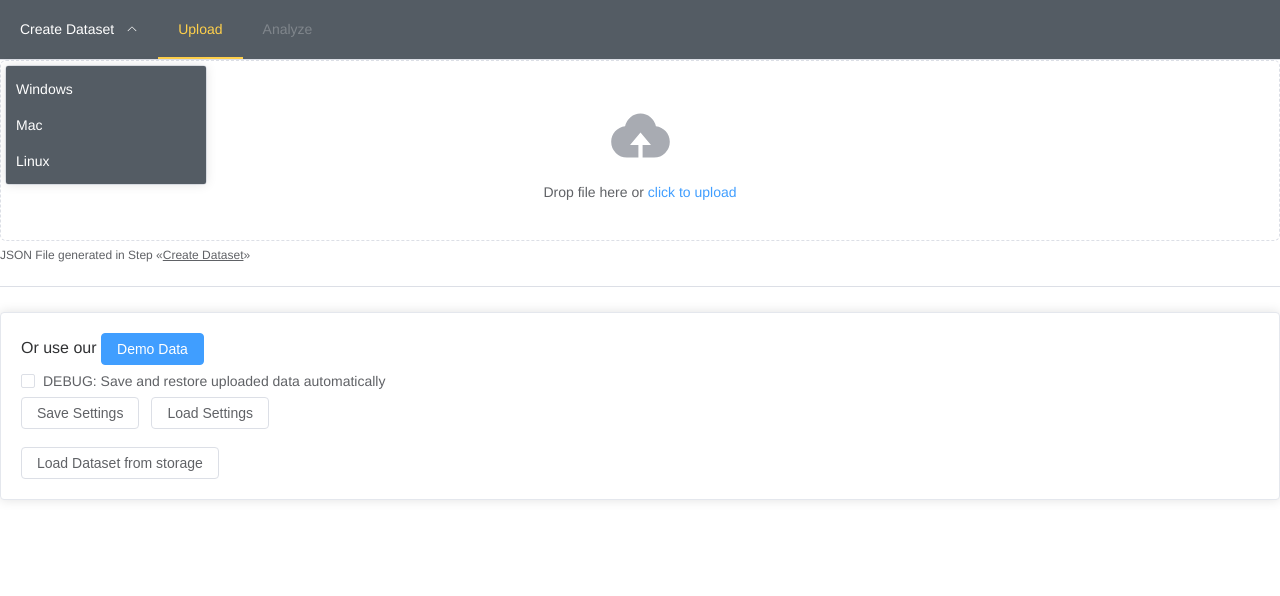
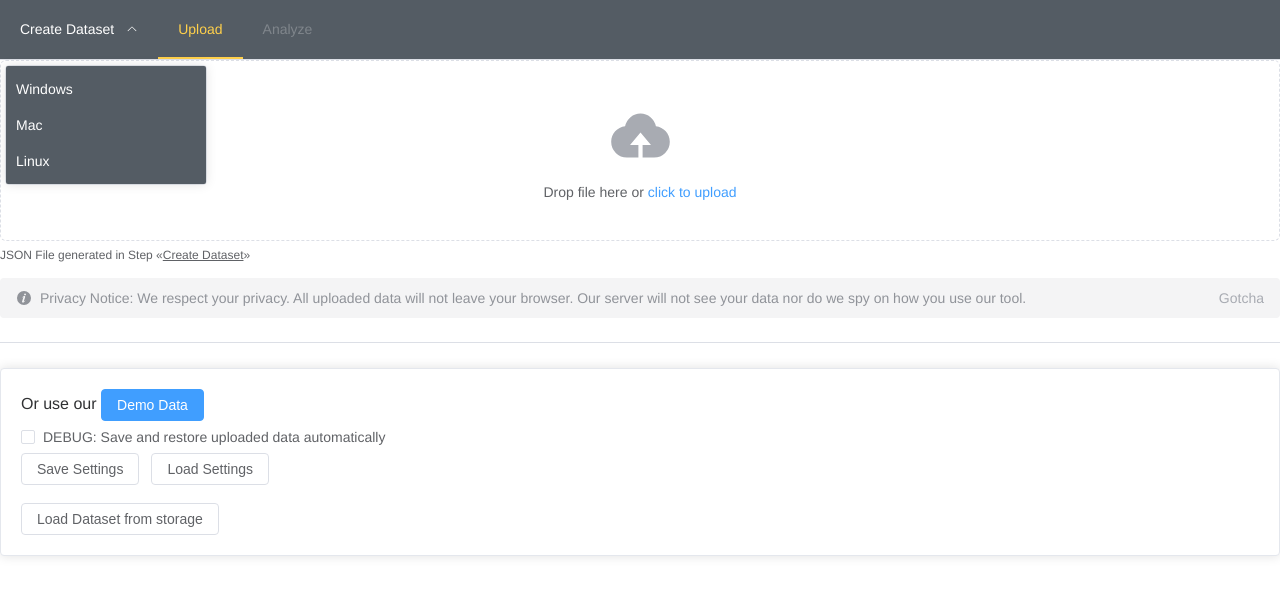
Before and after one commit to marcgauch/dashboard-design, a Vue app: page /upload in a window 1280 px wide. Shown: the top 596 px of the page. Built offline with nearby package versions, Linux system fonts and the light colour scheme; what @imengyu/vue3-context-menu would draw is missing.

Commit message:
ADDED: Privacy notice

```diff
--- a/src/views/UploadView.vue
+++ b/src/views/UploadView.vue
@@ -10,6 +10,13 @@
       </div>
     </template>
   </el-upload>
+  <el-alert
+    title="Privacy Notice: We respect your privacy. All uploaded data will not leave your browser. Our server will not see your data nor do we spy on how you use our tool."
+    type="info"
+    show-icon
+    close-text="Gotcha"
+    style="margin-top: 1rem"
+  />
   <el-divider />
   <el-card>
     Or use our <el-button @click="useDemoData" type="primary">Demo Data</el-button><br />
```
